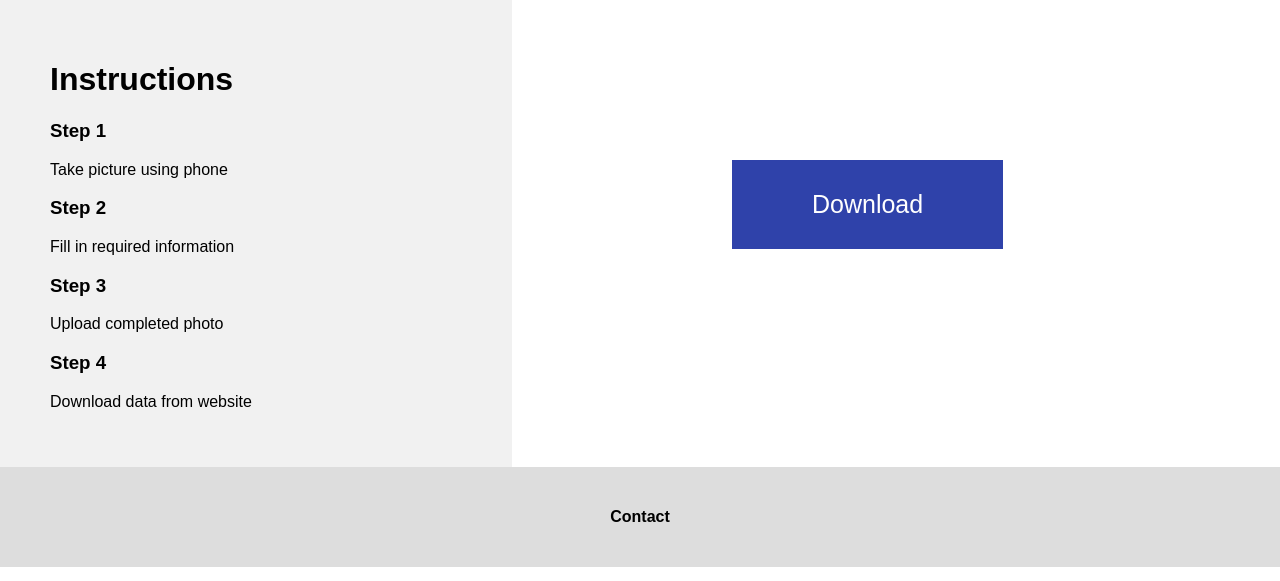
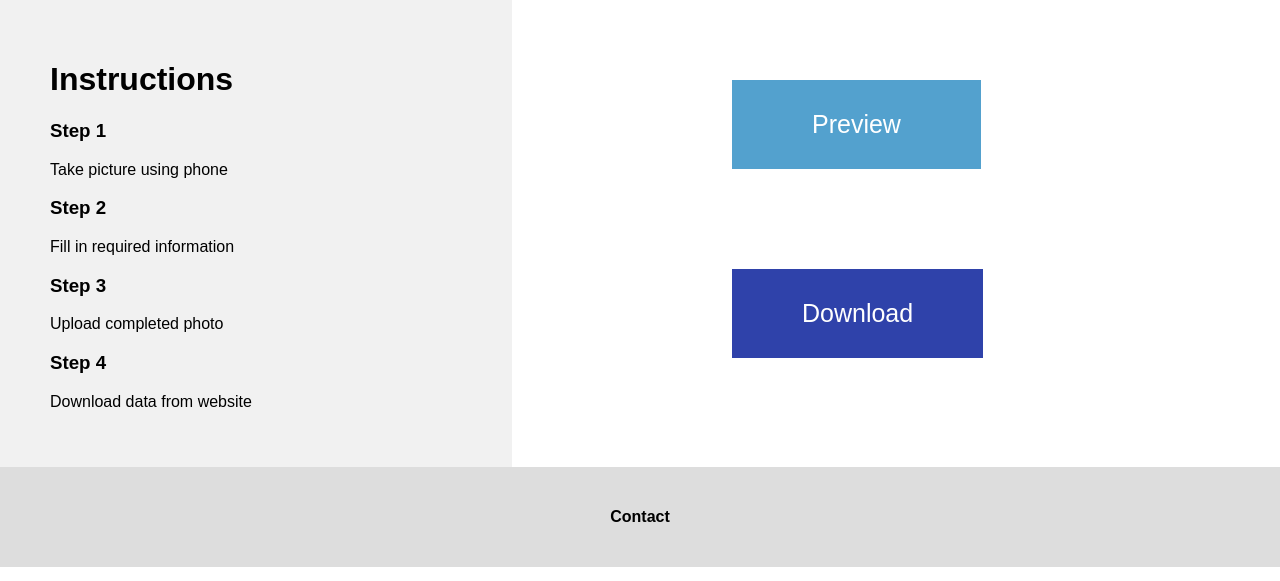
Before and after one commit to mikhail-tsir/ImgLblr, a Flask app: page /demo in a window 1280 px wide. Shown: the part 219-800 px from the top of the page. Run offline with Flask 2, Linux system fonts and the light colour scheme.

Commit message:
add preview option

```diff
--- a/Web/static/mainPage.js
+++ b/Web/static/mainPage.js
@@ -15,3 +15,40 @@ async function downloadData() {
 
     console.log("Data:", data);
 }
+
+
+function preview(type) {
+    var id = localStorage.getItem("tokenId");
+    console.log("ID:", id);
+    let xhttp = new XMLHttpRequest();
+    xhttp.open("GET", "http://127.0.0.1:5000/images?" + "tokenId=" + id, false);
+    xhttp.send(id);
+    var data = JSON.parse(xhttp.responseText);
+    console.log("Data:", data);
+
+     // Download data
+     var filename = 'data.json';
+     console.log("File name:", filename);
+
+     // Create a blob of the data
+     var data = new Blob([JSON.stringify(data)], {
+         type: 'application/json',
+         name: filename
+     });
+
+    var file = new Blob([data], {type: type});
+    if (window.navigator.msSaveOrOpenBlob) // IE10+
+        window.navigator.msSaveOrOpenBlob(file, filename);
+    else { // Others
+        var a = document.createElement("a"),
+                url = URL.createObjectURL(file);
+        a.href = url;
+        a.preview = filename;
+        document.body.appendChild(a);
+        a.click();
+        setTimeout(function() {
+            document.body.removeChild(a);
+            window.URL.revokeObjectURL(url);
+        }, 0);
+    }
+}
--- a/Web/templates/demo.html
+++ b/Web/templates/demo.html
@@ -65,8 +65,8 @@
             padding: 20px;
         }
 
-        .button {
-            background-color: #2f42aa;
+        .button1 {
+            background-color: #53a1ce;
             border: none;
             color: white;
             padding: 30px 80px;
@@ -74,12 +74,31 @@
             text-decoration: none;
             display: inline-block;
             font-size: 25px;
-            margin: 140px 200px;
+            margin: 60px 200px;
             cursor: pointer;
         }
 
         /* Change color on hover */
-        .button:hover {
+        .button1:hover {
+            background-color: cornflowerblue;
+            color: black;
+        }
+
+        .button2 {
+            background-color: #2f42aa;
+            border: none;
+            color: white;
+            padding: 30px 70px;
+            text-align: center;
+            text-decoration: none;
+            display: inline-block;
+            font-size: 25px;
+            margin: 40px 200px;
+            cursor: pointer;
+        }
+
+        /* Change color on hover */
+        .button2:hover {
             background-color: cornflowerblue;
             color: black;
         }
@@ -120,7 +139,8 @@
             <p>Download data from website</p>
         </div>
         <div class="main">
-            <a href="#" class="button" value="Download" id="downloadbtn" download="#">Download</a>
+            <input type="button" class="button1" value="Preview" id= "previewbtn" onclick="preview()">
+            <a href="#" class="button2" value="Download" id="downloadbtn" download="#">Download</a>
         </div>
     </div>
 
```
